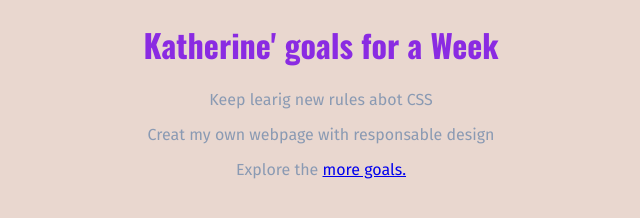
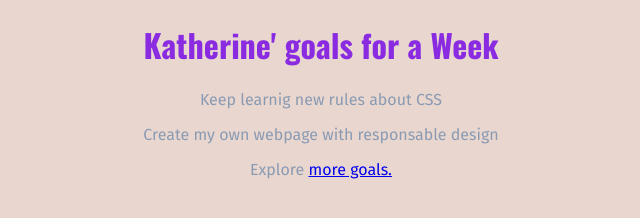
Before and after one commit to KatherineTovar/100-days-of-code, a plain HTML site: page first-challenge/index.html in a window 1280 px wide. Shown: the full height of the page, 319-959 px from the left. Drawn offline with nearby package versions, Linux system fonts and the light colour scheme.

Commit message:
Update index.html

```diff
--- a/first-challenge/index.html
+++ b/first-challenge/index.html
@@ -9,14 +9,14 @@
       rel="stylesheet"
     />
     <link href="first-task.css" rel="stylesheet" >
-    <title>First Taks-My Goals for a week</title>
+    <title>First Task-My Goals for a week</title>
   </head>
   <body>
     <h1>Katherine' goals for a Week</h1>
-    <p>Keep learig new rules abot CSS</p>
-    <p>Creat my own webpage with responsable design</p>
+    <p>Keep learnig new rules about CSS</p>
+    <p>Create my own webpage with responsable design</p>
     <p>
-    Explore the
+    Explore
     <a href="goals.html">more goals.</a>
     </p>
   </body>
```
